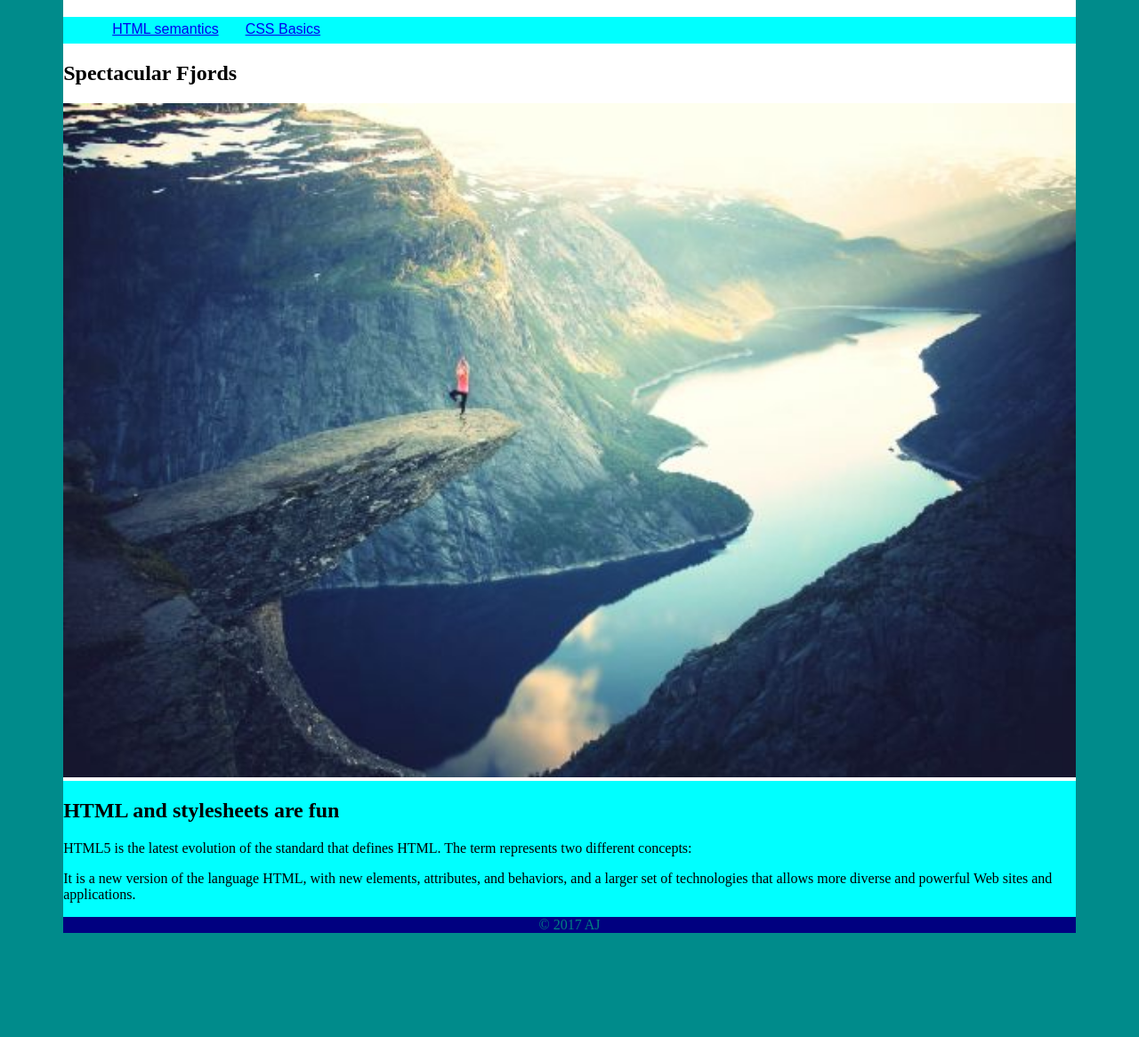
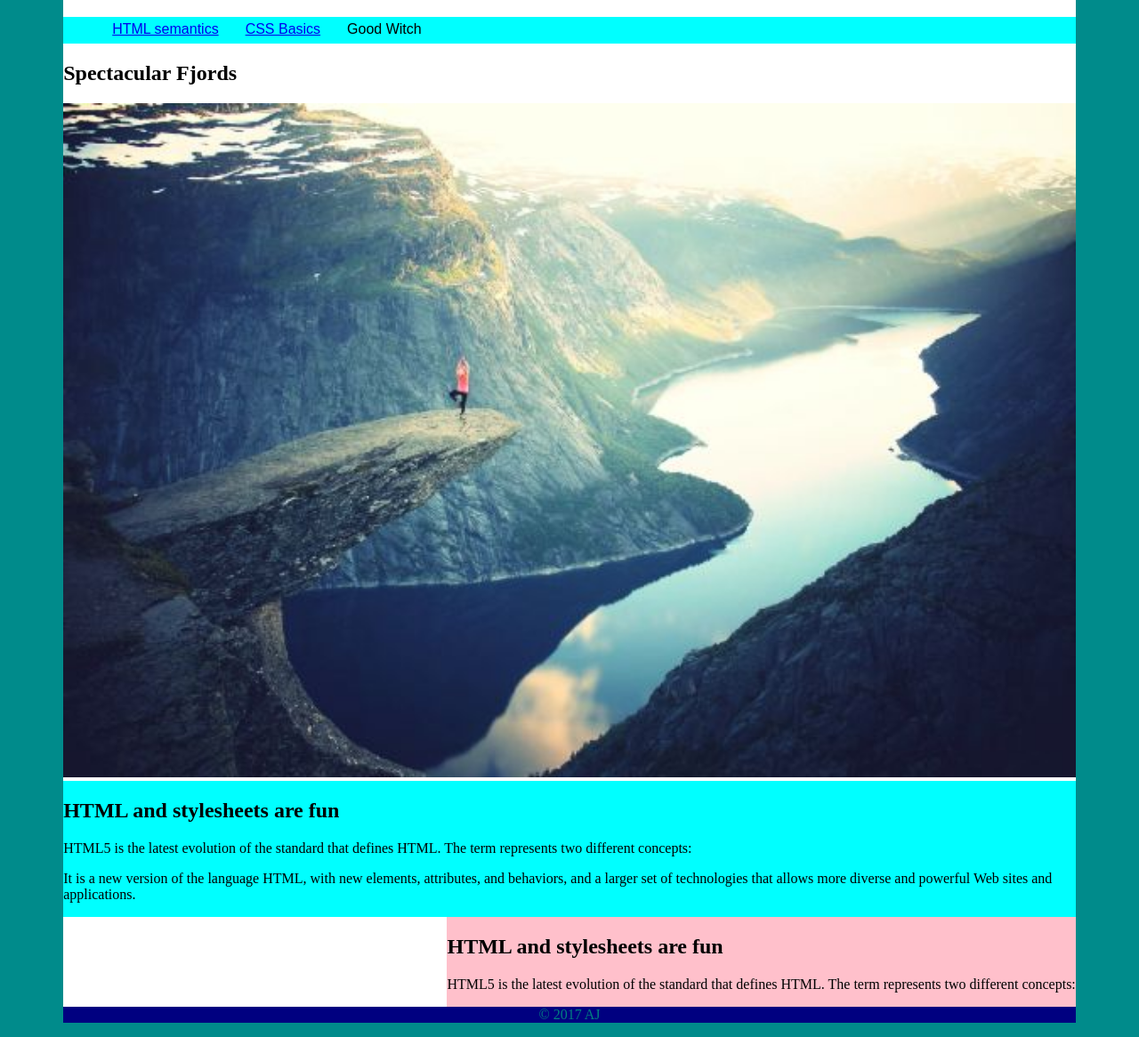
Before and after one commit to jaisi/d19-html-css, a plain HTML site: page index.html in a window 1280 px wide. Shown: the part 61-1227 px from the top of the page at 89% size. Before the commit the page ends 1126 px from the top, so only its background shows below. Drawn offline with Linux system fonts and the light colour scheme.

Commit message:
added one more link

```diff
--- a/css/main.css
+++ b/css/main.css
@@ -22,13 +22,13 @@ nav li:hover{
 
 section{
 	width=70%;
-	float:left;
+	float: left;
 	background-color: cyan;
 }
 
 aside{
 	width=30%;
-	float:right;
+	float: right;
 	background-color: pink;
 }
 
--- a/index.html
+++ b/index.html
@@ -15,6 +15,7 @@
 					<ul>
 						<li><a href="https://www.w3schools.com/html/">HTML semantics </a></li>
 						<li><a href="https://www.w3schools.com/css/">CSS Basics</a></li>
+						<li>Good Witch</li>
 					</ul>
 				</nav>
 			</header>
@@ -28,7 +29,13 @@
 				<p>HTML5 is the latest evolution of the standard that defines HTML. The term represents two different concepts: </p>
 				<p>It is a new version of the language HTML, with new elements, attributes, and behaviors, and a larger set of technologies that allows more diverse and powerful Web sites and applications.</p>
 			</section>
+			<aside>
+				<article>
+					<h2>HTML and stylesheets are fun</h2>
+						<p>HTML5 is the latest evolution of the standard that defines HTML. The term represents two different concepts: </p>
 
+				</article>
+			</aside>
 			<footer>
 				<p>&copy; 2017 AJ</p>
 			</footer>
```
